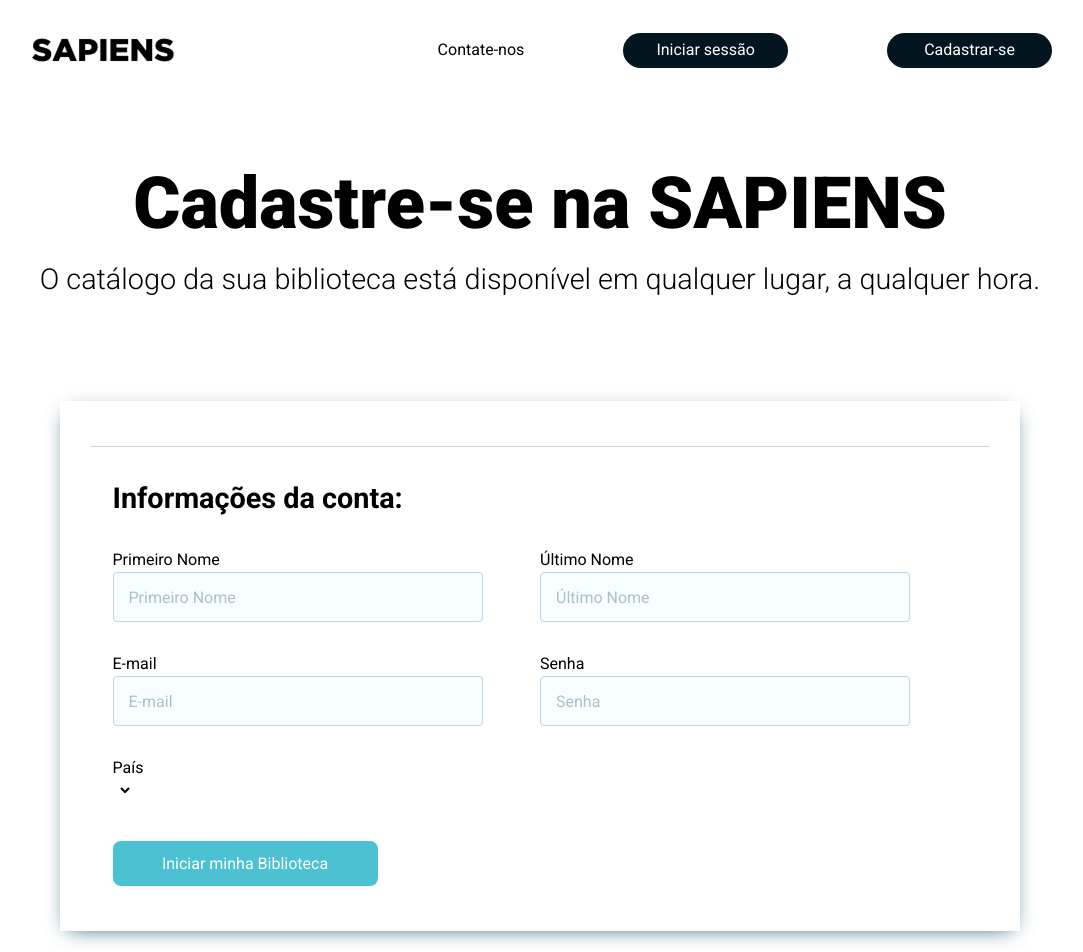
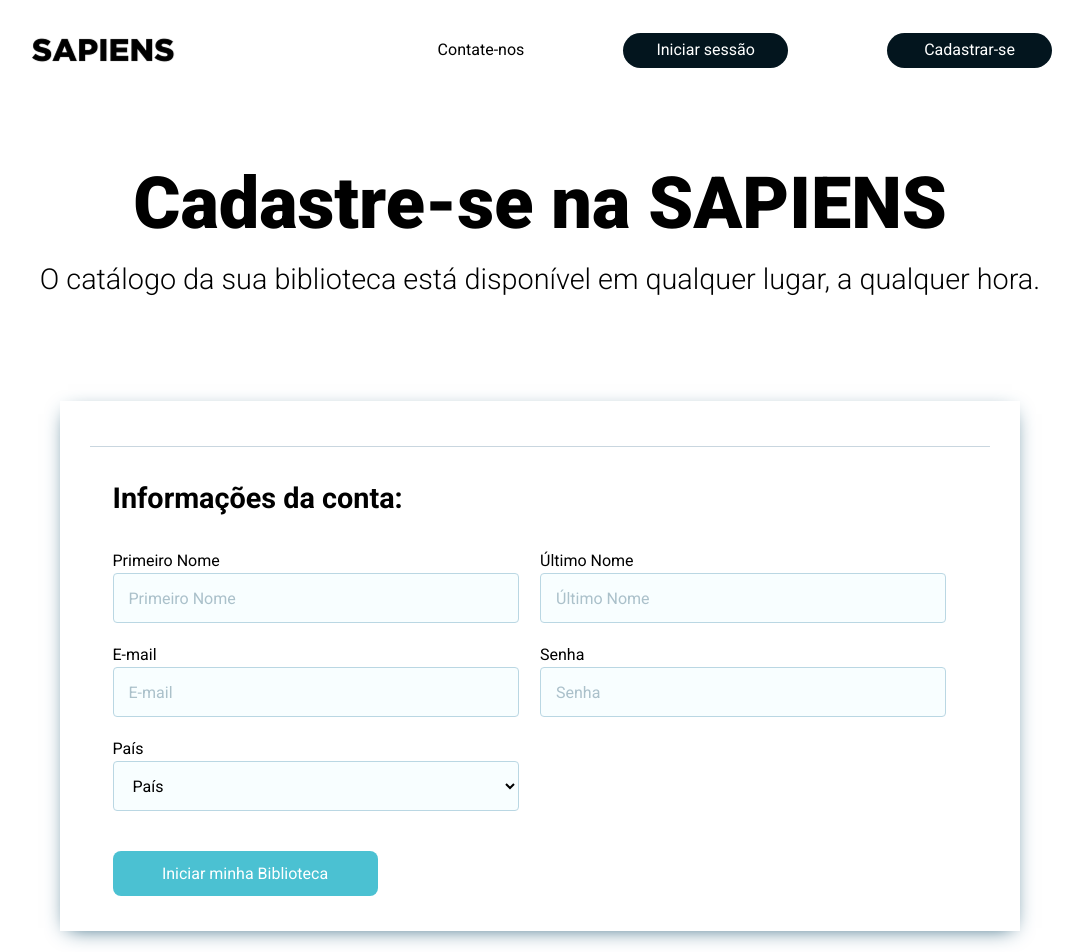
Before and after one commit to LuizMath/library, a React (Vite) app in the folder library/: page /Register in a window 1280 px wide. Shown: the top 952 px of the page, without its empty margins (100-1183 px from the left). Built offline with nearby package versions, Linux system fonts and the light colour scheme.

Commit message:
Refatorando Register

```diff
--- a/library/src/routes/Register.tsx
+++ b/library/src/routes/Register.tsx
@@ -11,34 +11,48 @@
           qualquer hora.
         </p>
       </div>
-      <div className="w-[960px] h-[530px] p-[30px] bg-white shadow-[0px_5px_20px_-8px_rgba(27,84,112,1)] mt-[50px] mb-[50px]">
+      <div className="w-[960px] h-[530px] p-[30px] bg-white shadow-[0px_5px_20px_-8px_rgba(27,84,112,1)] mt-[50px] mb-[100px]">
         <section className="w-full h-full border-t-1 border-t-[#c9d6df] flex items-center justify-between flex-col h-full mt-[15px]">
           <div className="w-[95%] mt-[30px]">
             <span className="font-[700] text-[28.8px]">
               Informações da conta:
             </span>
           </div>
-          <form className="w-[95%] h-auto flex justify-between flex-col mb-[30px]">
-            <section className="w-full grid grid-cols-2 gap-y-[30px]">
+          <form className="w-[95%] h-auto flex justify-between flex-col mb-[20px]">
+            <section className="w-full grid grid-cols-2 gap-y-[20px]">
               <label className="label-form">
                 <span>Primeiro Nome</span>
-                <input className="input-form" placeholder="Primeiro Nome" />
+                <input
+                  className="input-form w-[95%]"
+                  placeholder="Primeiro Nome"
+                />
               </label>
               <label className="label-form">
                 <span>Último Nome</span>
-                <input className="input-form" placeholder="Último Nome" />
+                <input
+                  className="input-form w-[95%]"
+                  placeholder="Último Nome"
+                />
               </label>
               <label className="label-form">
                 <span>E-mail</span>
-                <input className="input-form" placeholder="E-mail" />
+                <input className="input-form w-[95%]" placeholder="E-mail" />
               </label>
               <label className="label-form">
                 <span>Senha</span>
-                <input className="input-form" placeholder="Senha" />
+                <input className="input-form w-[95%]" placeholder="Senha" />
               </label>
               <label className="label-form">
                 <span>País</span>
-                <select defaultValue={"Brasil (Padrão)"}></select>
+                <select
+                  defaultValue={"DEFAULT"}
+                  className="text-black cursor-pointer input-form w-[95%]"
+                >
+                  <option value="DEFAULT" disabled>
+                    País
+                  </option>
+                  <option value="Brasil">Brasil</option>
+                </select>
               </label>
             </section>
             <button type="submit" className="btn-form mt-[40px] w-[265px]">
```
